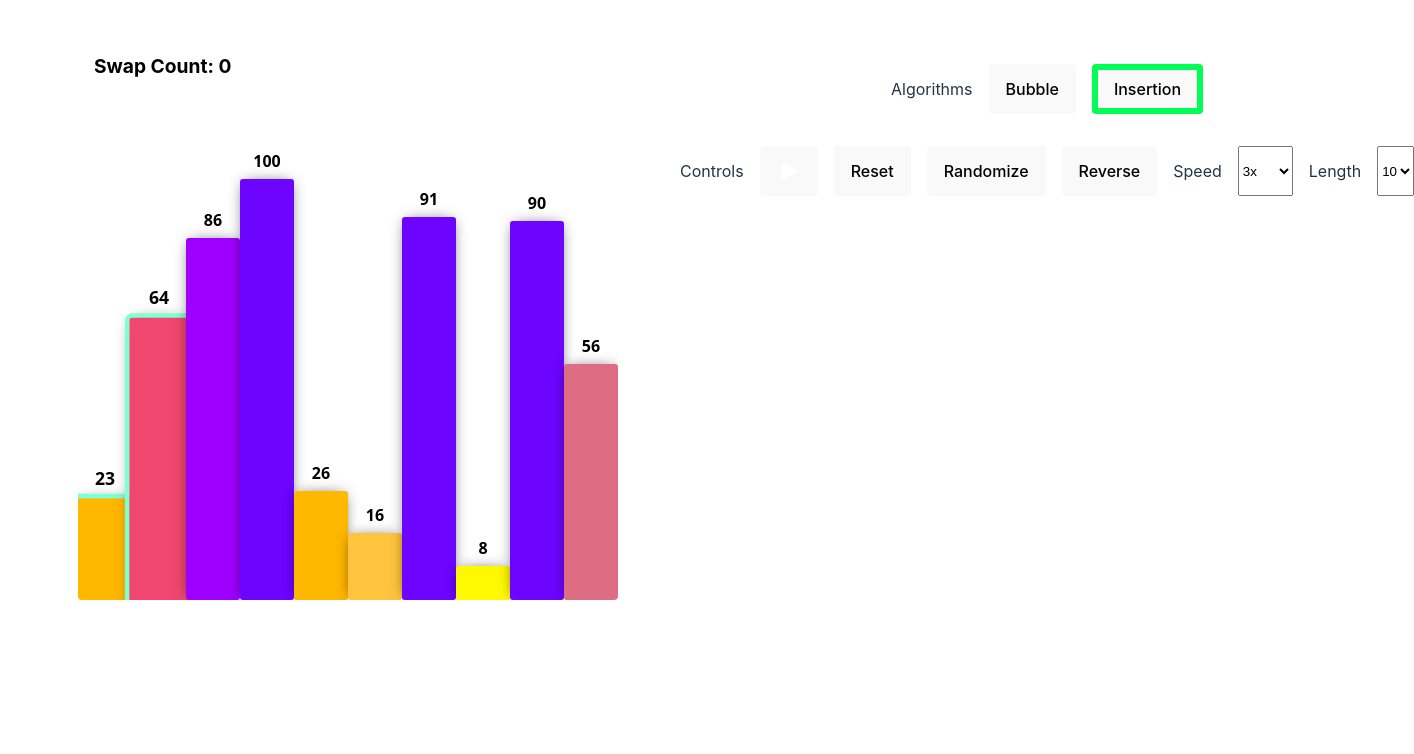
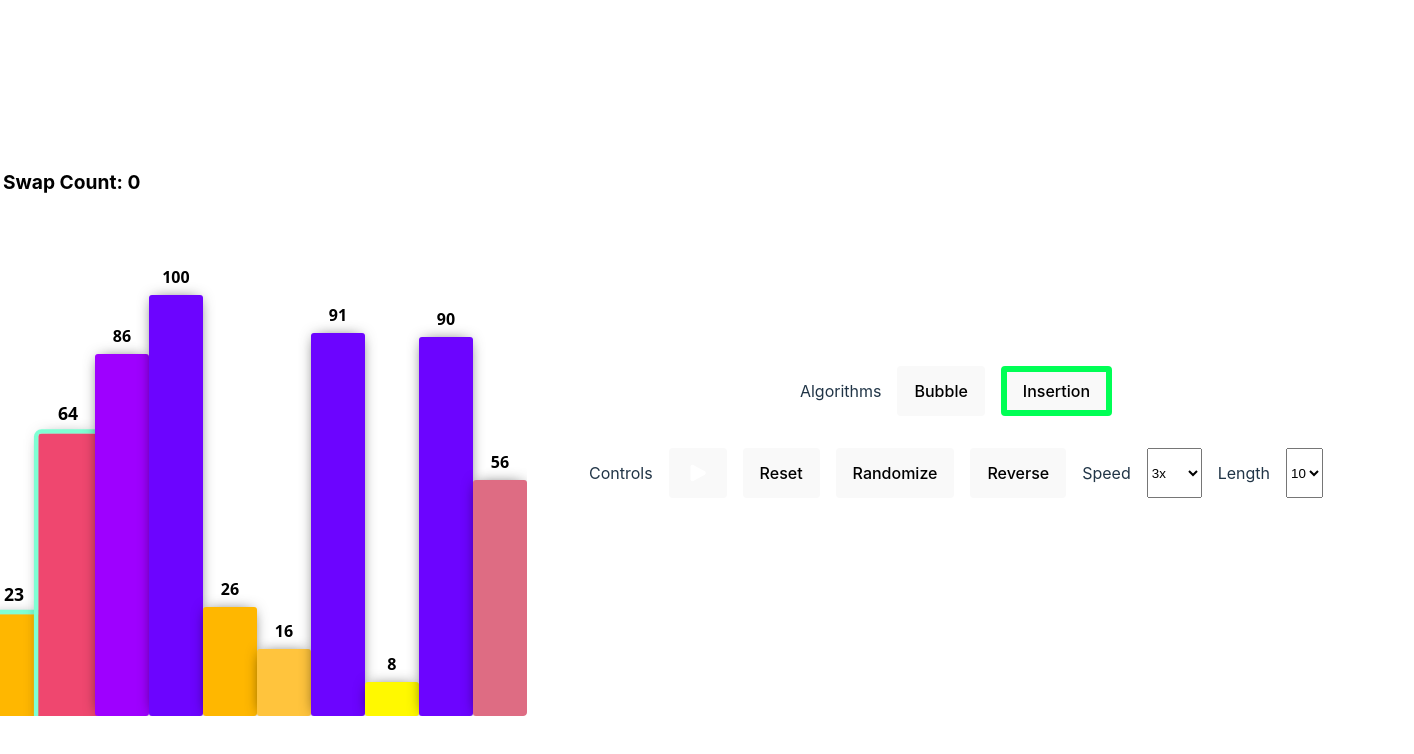
Before and after one commit to Tailsxz/sort-visualizer, a React (Vite) app: page / in a window 1280 px wide. Shown: the top 754 px of the page, 1414 px wide, since content can reach past the window. Built offline with nearby package versions, Linux system fonts and the light colour scheme.

Commit message:
add: styles to center main container

```diff
--- a/src/App.css
+++ b/src/App.css
@@ -18,8 +18,12 @@ body {
 
 .primaryContainer {
   display: flex;
+  justify-content: center;
+  align-items: center;
   gap: 2rem;
   width: min(100% - 2rem, 1200px);
+  min-height: 100vh;
+  min-height: 100dvh;
   margin-inline: auto;
 }
 
```
